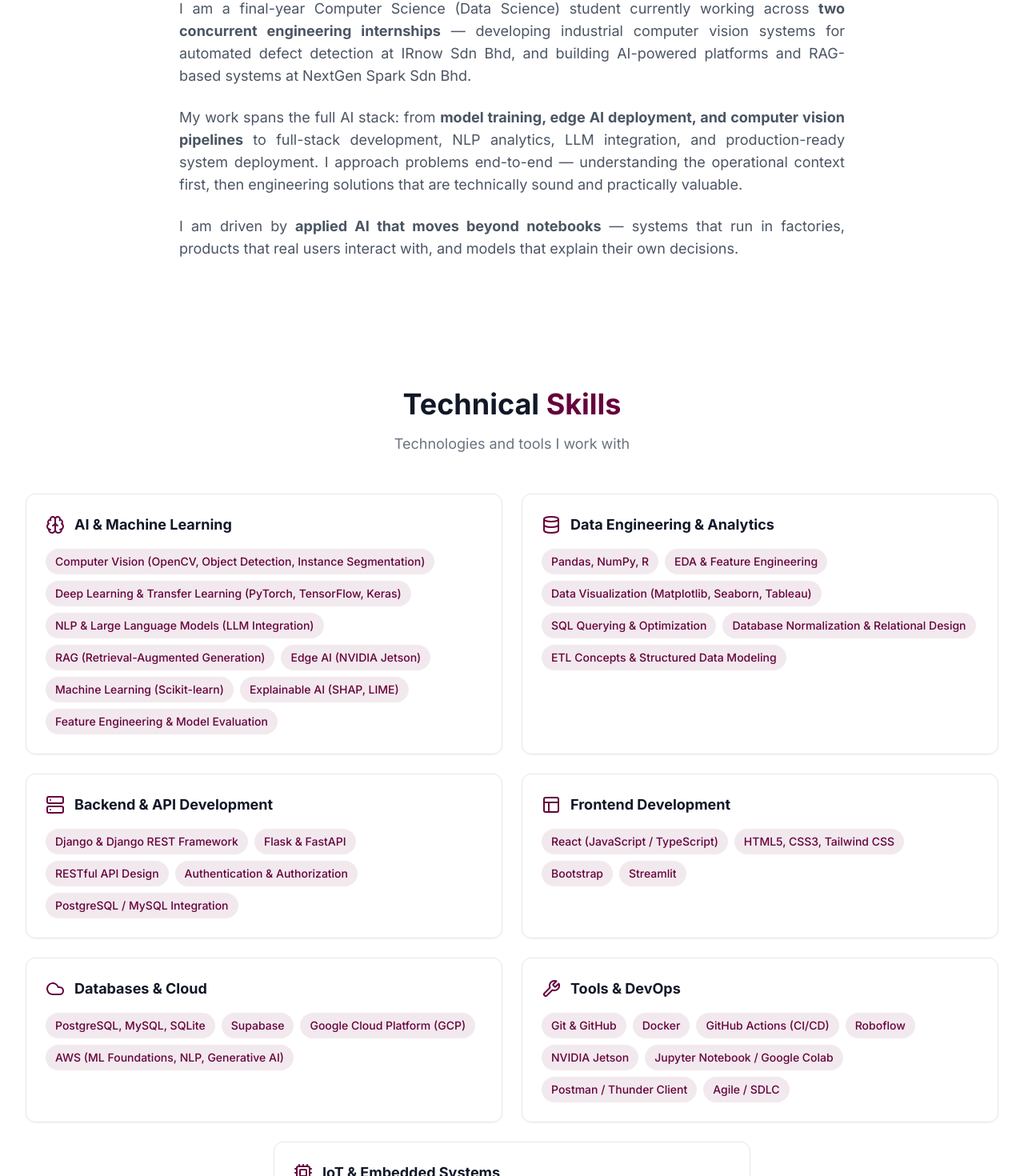
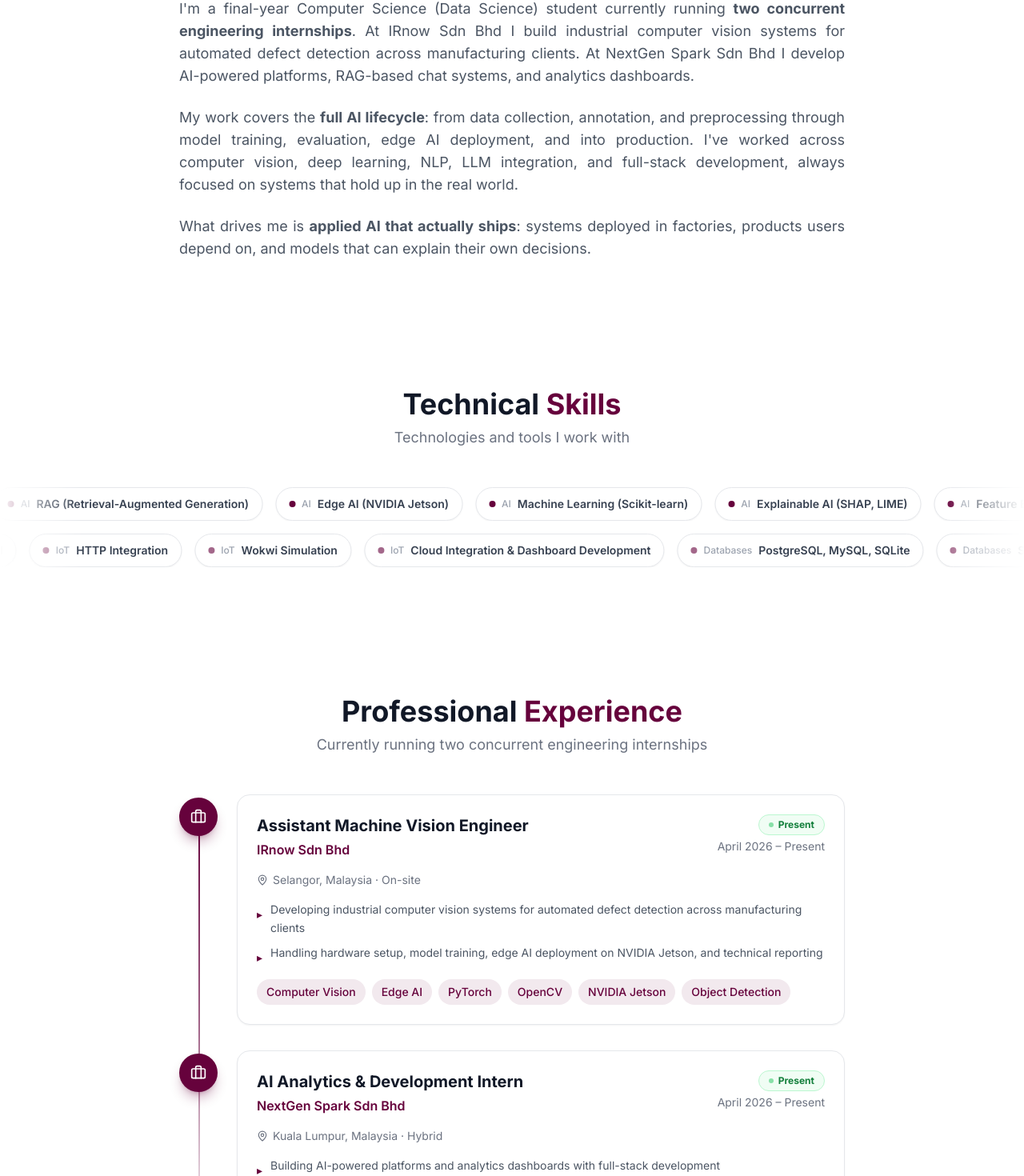
Before and after one commit to ihabiba/Portfolio, a React (Vite) app: page / in a window 1280 px wide. Shown: the part 1015-2485 px from the top of the page at 80% size. Built offline with nearby package versions, Linux system fonts and the light colour scheme.

Commit message:
Updated portfolio

```diff
--- a/src/components/Projects.tsx
+++ b/src/components/Projects.tsx
@@ -1,42 +1,47 @@
-import { useRef, useState, useEffect } from 'react';
+import { useRef, useState, useEffect, useCallback } from 'react';
 import { Github, ExternalLink, ChevronLeft, ChevronRight } from 'lucide-react';
 import { projects } from '../data';
 import { useInView } from '../hooks/useInView';
 
+const GAP = 24;
+
 export default function Projects() {
   const { ref, isVisible } = useInView();
-  const sliderRef = useRef<HTMLDivElement>(null);
+  const trackRef = useRef<HTMLDivElement>(null);
+  const cardRef = useRef<HTMLElement>(null);
   const [currentIndex, setCurrentIndex] = useState(0);
+  const isPaused = useRef(false);
+  const currentRef = useRef(0);
+  currentRef.current = currentIndex;
 
-  const GAP = 24;
+  const getCardWidth = useCallback(() => {
+    const card = cardRef.current;
+    return card ? card.offsetWidth + GAP : 0;
+  }, []);
 
-  const getCardWidth = () => {
-    const slider = sliderRef.current;
-    if (!slider) return 0;
-    const card = slider.children[0] as HTMLElement;
-    return card ? card.offsetWidth + GAP : 0;
-  };
+  const slideTo = useCallback((index: number) => {
+    const track = trackRef.current;
+    if (!track) return;
+    const clamped = (index + projects.length) % projects.length;
+    track.style.transform = `translateX(-${clamped * getCardWidth()}px)`;
+    setCurrentIndex(clamped);
+    currentRef.current = clamped;
+  }, [getCardWidth]);
 
-  const scrollToIndex = (index: number) => {
-    const slider = sliderRef.current;
-    if (!slider) return;
-    const clamped = Math.max(0, Math.min(projects.length - 1, index));
-    slider.scrollTo({ left: clamped * getCardWidth(), behavior: 'smooth' });
-    setCurrentIndex(clamped);
-  };
+  // Auto-play
+  useEffect(() => {
+    const timer = setInterval(() => {
+      if (!isPaused.current) slideTo(currentRef.current + 1);
+    }, 4000);
+    return () => clearInterval(timer);
+  }, [slideTo]);
 
+  // Recalculate on resize
   useEffect(() => {
-    const slider = sliderRef.current;
-    if (!slider) return;
-    const onScroll = () => {
-      const cardWidth = getCardWidth();
-      if (cardWidth > 0) {
-        setCurrentIndex(Math.round(slider.scrollLeft / cardWidth));
-      }
-    };
-    slider.addEventListener('scroll', onScroll, { passive: true });
-    return () => slider.removeEventListener('scroll', onScroll);
-  }, []);
+    const onResize = () => slideTo(currentRef.current);
+    window.addEventListener('resize', onResize);
+    return () => window.removeEventListener('resize', onResize);
+  }, [slideTo]);
 
   return (
     <section
@@ -58,13 +63,16 @@ export default function Projects() {
             A selection of my recent work
           </p>
 
-          {/* Slider wrapper */}
-          <div className="relative">
+          {/* Carousel */}
+          <div
+            className="relative"
+            onMouseEnter={() => { isPaused.current = true; }}
+            onMouseLeave={() => { isPaused.current = false; }}
+          >
             {/* Left arrow */}
             <button
-              onClick={() => scrollToIndex(currentIndex - 1)}
-              disabled={currentIndex === 0}
-              className="absolute -left-4 top-1/2 -translate-y-1/2 z-10 w-10 h-10 flex items-center justify-center rounded-full bg-white dark:bg-canvas-darkAlt border border-gray-200 dark:border-gray-700 shadow-md text-primary dark:text-secondary disabled:opacity-30 hover:bg-tint dark:hover:bg-gray-700 transition-all duration-200 hidden sm:flex"
+              onClick={() => slideTo(currentIndex - 1)}
+              className="absolute -left-4 top-1/2 -translate-y-1/2 z-10 w-10 h-10 hidden sm:flex items-center justify-center rounded-full bg-white dark:bg-canvas-darkAlt border border-gray-200 dark:border-gray-700 shadow-md text-primary dark:text-secondary hover:bg-tint dark:hover:bg-gray-700 transition-all duration-200"
               aria-label="Previous project"
             >
               <ChevronLeft size={20} />
@@ -72,100 +80,66 @@ export default function Projects() {
 
             {/* Right arrow */}
             <button
-              onClick={() => scrollToIndex(currentIndex + 1)}
-              disabled={currentIndex === projects.length - 1}
-              className="absolute -right-4 top-1/2 -translate-y-1/2 z-10 w-10 h-10 flex items-center justify-center rounded-full bg-white dark:bg-canvas-darkAlt border border-gray-200 dark:border-gray-700 shadow-md text-primary dark:text-secondary disabled:opacity-30 hover:bg-tint dark:hover:bg-gray-700 transition-all duration-200 hidden sm:flex"
+              onClick={() => slideTo(currentIndex + 1)}
+              className="absolute -right-4 top-1/2 -translate-y-1/2 z-10 w-10 h-10 hidden sm:flex items-center justify-center rounded-full bg-white dark:bg-canvas-darkAlt border border-gray-200 dark:border-gray-700 shadow-md text-primary dark:text-secondary hover:bg-tint dark:hover:bg-gray-700 transition-all duration-200"
               aria-label="Next project"
             >
               <ChevronRight size={20} />
             </button>
 
-            {/* Scrollable track */}
-            <div
-              ref={sliderRef}
-              className="slider-track flex gap-6 overflow-x-auto pb-4"
-            >
+            {/* Track */}
+            <div className="carousel-wrapper">
+              <div ref={trackRef} className="carousel-track gap-6">
                 {projects.map((project, index) => (
                   <article
                     key={index}
-                  className="slider-card project-card p-6 flex flex-col flex-none snap-center"
+                    ref={index === 0 ? (cardRef as React.RefObject<HTMLElement>) : undefined}
+                    className="carousel-card project-card p-6 flex flex-col"
                   >
-                  {/* Card number */}
                     <span className="text-xs font-bold text-gray-300 dark:text-gray-600 mb-3 tracking-widest">
                       {String(index + 1).padStart(2, '0')} / {String(projects.length).padStart(2, '0')}
                     </span>
 
-                  {/* Title */}
                     <h3 className="text-xl font-bold text-gray-900 dark:text-white mb-2 leading-snug">
                       {project.title}
                     </h3>
 
-                  {/* Description */}
                     <p className="text-gray-600 dark:text-gray-300 mb-4 text-sm leading-relaxed">
                       {project.description}
                     </p>
 
-                  {/* Highlights */}
                     <ul className="space-y-2 mb-4 flex-grow">
-                    {project.highlights.map((highlight, hIndex) => (
-                      <li key={hIndex} className="flex items-start gap-2 text-sm text-gray-600 dark:text-gray-300 leading-relaxed">
+                      {project.highlights.map((h, i) => (
+                        <li key={i} className="flex items-start gap-2 text-sm text-gray-600 dark:text-gray-300 leading-relaxed">
                           <span className="text-primary dark:text-secondary mt-1.5 flex-none">▸</span>
-                        {highlight}
+                          {h}
                         </li>
                       ))}
                     </ul>
 
-                  {/* Tech Stack */}
                     <div className="flex flex-wrap gap-1.5 mb-4">
-                    {project.techStack.map((tech, tIndex) => (
-                      <span key={tIndex} className="skill-chip text-xs py-1 px-2.5">
-                        {tech}
-                      </span>
+                      {project.techStack.map((tech, i) => (
+                        <span key={i} className="skill-chip text-xs py-1 px-2.5">{tech}</span>
                       ))}
                     </div>
 
-                  {/* Buttons */}
                     <div className="flex flex-wrap gap-2 mt-auto pt-3 border-t border-gray-100 dark:border-gray-700">
                       {project.repoUrl && (
-                      <a
-                        href={project.repoUrl}
-                        target="_blank"
-                        rel="noopener noreferrer"
-                        className="flex items-center gap-1.5 px-3 py-1.5 text-xs font-medium
-                                 text-gray-700 dark:text-gray-200 bg-gray-50 dark:bg-gray-800
-                                 rounded-lg hover:bg-primary hover:text-white
-                                 transition-all duration-200 border border-gray-200 dark:border-gray-700"
-                        aria-label={`View ${project.title} on GitHub`}
-                      >
-                        <Github size={14} />
-                        Repo
+                        <a href={project.repoUrl} target="_blank" rel="noopener noreferrer"
+                          className="flex items-center gap-1.5 px-3 py-1.5 text-xs font-medium text-gray-700 dark:text-gray-200 bg-gray-50 dark:bg-gray-800 rounded-lg hover:bg-primary hover:text-white transition-all duration-200 border border-gray-200 dark:border-gray-700">
+                          <Github size={14} /> Repo
                         </a>
                       )}
                       {project.demoUrl && (
-                      <a
-                        href={project.demoUrl}
-                        target="_blank"
-                        rel="noopener noreferrer"
-                        className="flex items-center gap-1.5 px-3 py-1.5 text-xs font-medium
-                                 text-white bg-primary rounded-lg hover:bg-primary-hover
-                                 transition-all duration-200 shadow-sm"
-                        aria-label={`View ${project.title} demo`}
-                      >
-                        <ExternalLink size={14} />
-                        {project.demoUrl2 ? 'Demo 1' : 'Demo'}
+                        <a href={project.demoUrl} target="_blank" rel="noopener noreferrer"
+                          className="flex items-center gap-1.5 px-3 py-1.5 text-xs font-medium text-white bg-primary rounded-lg hover:bg-primary-hover transition-all duration-200 shadow-sm">
+                          <ExternalLink size={14} /> {project.demoUrl2 ? 'Demo 1' : 'Demo'}
                         </a>
                       )}
                       {project.demoUrl2 && (
-                      <a
-                        href={project.demoUrl2}
-                        target="_blank"
-                        rel="noopener noreferrer"
-                        className="flex items-center gap-1.5 px-3 py-1.5 text-xs font-medium
-                                 text-white bg-primary rounded-lg hover:bg-primary-hover
-                                 transition-all duration-200 shadow-sm"
-                      >
-                        <ExternalLink size={14} />
-                        Demo 2
+                        <a href={project.demoUrl2} target="_blank" rel="noopener noreferrer"
+                          className="flex items-center gap-1.5 px-3 py-1.5 text-xs font-medium text-white bg-primary rounded-lg hover:bg-primary-hover transition-all duration-200 shadow-sm">
+                          <ExternalLink size={14} /> Demo 2
                         </a>
                       )}
                     </div>
@@ -173,17 +147,18 @@ export default function Projects() {
                 ))}
               </div>
             </div>
+          </div>
 
-          {/* Dot indicators */}
+          {/* Dots */}
           <div className="flex justify-center gap-2 mt-6">
             {projects.map((_, i) => (
               <button
                 key={i}
-                onClick={() => scrollToIndex(i)}
+                onClick={() => slideTo(i)}
                 className={`h-2 rounded-full transition-all duration-300 ${
                   i === currentIndex
                     ? 'w-8 bg-primary dark:bg-secondary'
-                    : 'w-2 bg-gray-300 dark:bg-gray-600 hover:bg-secondary dark:hover:bg-secondary'
+                    : 'w-2 bg-gray-300 dark:bg-gray-600 hover:bg-secondary'
                 }`}
                 aria-label={`Go to project ${i + 1}`}
               />
@@ -192,12 +167,7 @@ export default function Projects() {
 
           {/* GitHub CTA */}
           <div className="flex justify-center mt-8">
-            <a
-              href="https://github.com/ihabiba"
-              target="_blank"
-              rel="noopener noreferrer"
-              className="btn-secondary text-sm px-6 py-2.5"
-            >
+            <a href="https://github.com/ihabiba" target="_blank" rel="noopener noreferrer" className="btn-secondary text-sm px-6 py-2.5">
               <Github size={16} />
               More projects on GitHub
             </a>
--- a/src/components/Skills.tsx
+++ b/src/components/Skills.tsx
@@ -1,27 +1,18 @@
 import { skills } from '../data';
 import { useInView } from '../hooks/useInView';
-import {
-  Brain,
-  Database,
-  Server,
-  Layout,
-  HardDrive,
-  Cloud,
-  Cpu,
-  Wrench
-} from 'lucide-react';
 
-const categoryIcons: Record<string, React.ReactNode> = {
-  'AI & Machine Learning': <Brain className="text-primary dark:text-secondary" size={24} />,
-  'Data Engineering & Analytics': <Database className="text-primary dark:text-secondary" size={24} />,
-  'Backend & API Development': <Server className="text-primary dark:text-secondary" size={24} />,
-  'Frontend Development': <Layout className="text-primary dark:text-secondary" size={24} />,
-  'Databases': <HardDrive className="text-primary dark:text-secondary" size={24} />,
-  'Databases & Cloud': <Cloud className="text-primary dark:text-secondary" size={24} />,
-  'Tools, Cloud & Infrastructure': <Cloud className="text-primary dark:text-secondary" size={24} />,
-  'Tools & DevOps': <Wrench className="text-primary dark:text-secondary" size={24} />,
-  'IoT & Embedded Systems': <Cpu className="text-primary dark:text-secondary" size={24} />,
-};
+// Split skills into two rows for the opposite-direction marquees
+const row1Categories = skills.slice(0, 4);  // AI/ML, Data, Backend, Frontend
+const row2Categories = skills.slice(4);     // DB/Cloud, DevOps, IoT
+
+// Flatten all chips from a set of categories into one array
+const flatChips = (cats: typeof skills) =>
+  cats.flatMap(cat =>
+    cat.items.map(item => ({ category: cat.category, item }))
+  );
+
+const row1Chips = flatChips(row1Categories);
+const row2Chips = flatChips(row2Categories);
 
 export default function Skills() {
   const { ref, isVisible } = useInView();
@@ -29,7 +20,7 @@ export default function Skills() {
   return (
     <section
       id="skills"
-      className="py-20 bg-white dark:bg-canvas-dark"
+      className="py-20 bg-white dark:bg-canvas-dark overflow-hidden"
       aria-labelledby="skills-heading"
     >
       <div className="max-w-7xl mx-auto px-4 sm:px-6 lg:px-8">
@@ -39,42 +30,44 @@ export default function Skills() {
             isVisible ? 'opacity-100 translate-y-0' : 'opacity-0 translate-y-8'
           }`}
         >
-          <h2 id="skills-heading" className="text-3xl md:text-4xl font-bold text-gray-900 dark:text-white text-center mb-4">
+          <h2 id="skills-heading" className="text-3xl md:text-4xl font-bold text-gray-900 dark:text-white text-center mb-2">
             Technical <span className="text-primary dark:text-secondary">Skills</span>
           </h2>
           <p className="text-lg text-gray-500 dark:text-gray-400 text-center mb-12">
             Technologies and tools I work with
           </p>
+        </div>
+      </div>
 
-          <div className="grid grid-cols-1 lg:grid-cols-2 gap-6">
-            {skills.map((skillGroup, index) => {
-              const isLastOdd = skills.length % 2 !== 0 && index === skills.length - 1;
-              return (
+      {/* Row 1 — scrolls left */}
+      <div className="marquee-wrapper mb-4">
+        <div className="marquee-track marquee-track--left">
+          {[...row1Chips, ...row1Chips].map(({ category, item }, i) => (
             <div
-                  key={index}
-                  className={`project-card p-6 hover:shadow-xl transition-shadow duration-300 ${
-                    isLastOdd ? 'lg:col-span-2 lg:max-w-[calc(50%-12px)] lg:mx-auto' : ''
-                  }`}
+              key={i}
+              className="flex-none flex items-center gap-2 px-4 py-2.5 rounded-full bg-white dark:bg-canvas-darkAlt border border-gray-200 dark:border-gray-700 shadow-sm whitespace-nowrap"
             >
-                  <div className="flex items-center gap-3 mb-4">
-                    {categoryIcons[skillGroup.category] || (
-                      <Wrench className="text-primary dark:text-secondary" size={24} />
-                    )}
-                    <h3 className="text-lg font-bold text-gray-900 dark:text-white">
-                      {skillGroup.category}
-                    </h3>
+              <span className="w-2 h-2 rounded-full bg-primary dark:bg-secondary flex-none" aria-hidden="true" />
+              <span className="text-xs text-gray-400 dark:text-gray-500 font-medium">{category.split(' ')[0]}</span>
+              <span className="text-sm font-semibold text-gray-700 dark:text-gray-200">{item}</span>
             </div>
-                  <div className="flex flex-wrap gap-2">
-                    {skillGroup.items.map((skill, sIndex) => (
-                      <span key={sIndex} className="skill-chip">
-                        {skill}
-                      </span>
           ))}
         </div>
       </div>
-              );
-            })}
+
+      {/* Row 2 — scrolls right */}
+      <div className="marquee-wrapper">
+        <div className="marquee-track marquee-track--right">
+          {[...row2Chips, ...row2Chips].map(({ category, item }, i) => (
+            <div
+              key={i}
+              className="flex-none flex items-center gap-2 px-4 py-2.5 rounded-full bg-white dark:bg-canvas-darkAlt border border-gray-200 dark:border-gray-700 shadow-sm whitespace-nowrap"
+            >
+              <span className="w-2 h-2 rounded-full bg-secondary dark:bg-secondary flex-none" aria-hidden="true" />
+              <span className="text-xs text-gray-400 dark:text-gray-500 font-medium">{category.split(' ')[0]}</span>
+              <span className="text-sm font-semibold text-gray-700 dark:text-gray-200">{item}</span>
             </div>
+          ))}
         </div>
       </div>
     </section>
--- a/src/data.ts
+++ b/src/data.ts
@@ -69,6 +69,7 @@ export const navItems: NavItem[] = [
   { label: 'Skills', href: '#skills' },
   { label: 'Experience', href: '#experience' },
   { label: 'Projects', href: '#projects' },
+  { label: 'Activities', href: '#leadership' },
   { label: 'Education', href: '#education' },
   { label: 'Certificates', href: '#certificates' },
   { label: 'Languages', href: '#languages' },
@@ -101,9 +102,9 @@ export const heroData = {
 // ============================================
 export const aboutData = {
   paragraphs: [
-    "I am a final-year Computer Science (Data Science) student currently working across <strong>two concurrent engineering internships</strong> — developing industrial computer vision systems for automated defect detection at IRnow Sdn Bhd, and building AI-powered platforms and RAG-based systems at NextGen Spark Sdn Bhd.",
-    "My work spans the full AI stack: from <strong>model training, edge AI deployment, and computer vision pipelines</strong> to full-stack development, NLP analytics, LLM integration, and production-ready system deployment. I approach problems end-to-end — understanding the operational context first, then engineering solutions that are technically sound and practically valuable.",
-    "I am driven by <strong>applied AI that moves beyond notebooks</strong> — systems that run in factories, products that real users interact with, and models that explain their own decisions.",
+    "I'm a final-year Computer Science (Data Science) student currently running <strong>two concurrent engineering internships</strong>. At IRnow Sdn Bhd I build industrial computer vision systems for automated defect detection across manufacturing clients. At NextGen Spark Sdn Bhd I develop AI-powered platforms, RAG-based chat systems, and analytics dashboards.",
+    "My work covers the <strong>full AI lifecycle</strong>: from data collection, annotation, and preprocessing through model training, evaluation, edge AI deployment, and into production. I've worked across computer vision, deep learning, NLP, LLM integration, and full-stack development, always focused on systems that hold up in the real world.",
+    "What drives me is <strong>applied AI that actually ships</strong>: systems deployed in factories, products users depend on, and models that can explain their own decisions.",
   ],
 };
 
--- a/src/index.css
+++ b/src/index.css
@@ -282,25 +282,25 @@ body {
 }
 
 /* -----------------------------------------------------------------
-   GRADIENT NAME
+   GRADIENT NAME — white shimmer sweep
    ----------------------------------------------------------------- */
 
 .gradient-name {
-  background: linear-gradient(135deg, #66023C 0%, #A3678A 45%, #66023C 100%);
-  background-size: 200% auto;
+  background: linear-gradient(90deg, #66023C 0%, #A3678A 30%, #ffffff 50%, #A3678A 70%, #66023C 100%);
+  background-size: 300% auto;
   -webkit-background-clip: text;
   -webkit-text-fill-color: transparent;
   background-clip: text;
-  animation: shimmer-text 4s ease-in-out infinite;
+  animation: shimmer-text 3.5s ease-in-out infinite;
 }
 
 .dark .gradient-name {
-  background: linear-gradient(135deg, #A3678A 0%, #d4a0bb 45%, #A3678A 100%);
-  background-size: 200% auto;
+  background: linear-gradient(90deg, #A3678A 0%, #d4b0c8 30%, #ffffff 50%, #d4b0c8 70%, #A3678A 100%);
+  background-size: 300% auto;
   -webkit-background-clip: text;
   -webkit-text-fill-color: transparent;
   background-clip: text;
-  animation: shimmer-text 4s ease-in-out infinite;
+  animation: shimmer-text 3.5s ease-in-out infinite;
 }
 
 @keyframes shimmer-text {
@@ -356,3 +356,70 @@ body {
   opacity: 1;
   transform: translateY(0);
 }
+
+/* -----------------------------------------------------------------
+   INFINITE MARQUEE — continuous auto-scroll for skills & certs
+   ----------------------------------------------------------------- */
+
+.marquee-wrapper {
+  overflow: hidden;
+  mask-image: linear-gradient(to right, transparent 0%, black 8%, black 92%, transparent 100%);
+  -webkit-mask-image: linear-gradient(to right, transparent 0%, black 8%, black 92%, transparent 100%);
+}
+
+.marquee-track {
+  display: flex;
+  width: max-content;
+  gap: 16px;
+}
+
+.marquee-track--left {
+  animation: marquee-left 35s linear infinite;
+}
+
+.marquee-track--right {
+  animation: marquee-right 35s linear infinite;
+}
+
+.marquee-wrapper:hover .marquee-track {
+  animation-play-state: paused;
+}
+
+@keyframes marquee-left {
+  from { transform: translateX(0); }
+  to   { transform: translateX(-50%); }
+}
+
+@keyframes marquee-right {
+  from { transform: translateX(-50%); }
+  to   { transform: translateX(0); }
+}
+
+/* -----------------------------------------------------------------
+   AUTO-PLAY CAROUSEL (Projects & Certificates)
+   ----------------------------------------------------------------- */
+
+.carousel-wrapper {
+  overflow: hidden;
+  position: relative;
+}
+
+.carousel-track {
+  display: flex;
+  transition: transform 0.6s cubic-bezier(0.25, 0.46, 0.45, 0.94);
+  will-change: transform;
+}
+
+.carousel-card {
+  flex: none;
+  width: 85vw;
+  max-width: 500px;
+}
+
+@media (min-width: 640px) {
+  .carousel-card { width: 60vw; }
+}
+
+@media (min-width: 1024px) {
+  .carousel-card { width: 44vw; max-width: 520px; }
+}
```
Also changed, not shown: src/components/Certificates.tsx (+94 -36 lines). Lines whose indentation alone changed are shown as unchanged.
